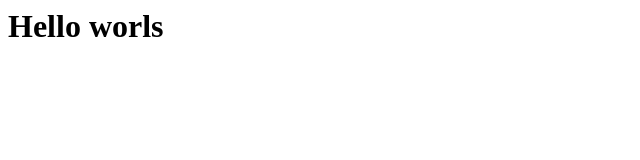
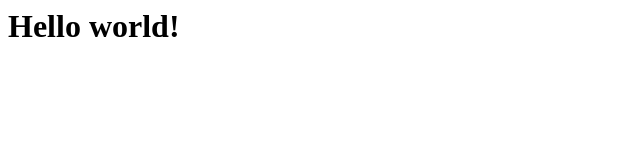
Before and after one commit to smakonin/smakonin.github.io, a plain HTML site: page index.html in a window 1280 px wide. Shown: the full height of the page, 0-640 px from the left. Drawn offline with Linux system fonts and the light colour scheme.

Commit message:
Update index.html

```diff
--- a/index.html
+++ b/index.html
@@ -1 +1 @@
-<h1>Hello worls</h1>
+<h1>Hello world!</h1>
```
